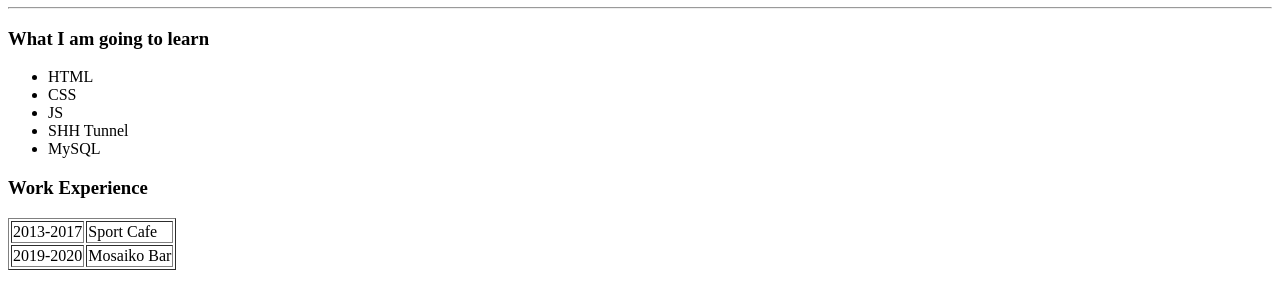
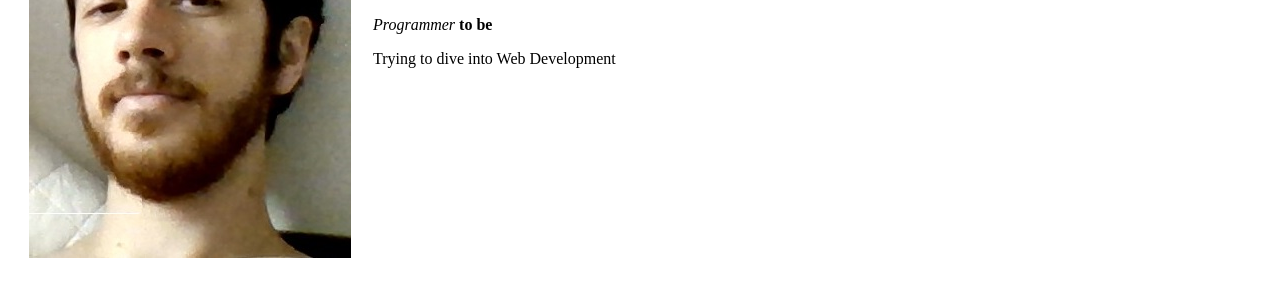
Before and after one commit to SolK21/cv, a plain HTML site: page index.html in a window 1280 px wide. Shown: the part 207-492 px from the top of the page. Drawn offline with Linux system fonts and the light colour scheme.

Commit message:
Add image as png

```diff
--- a/index.html
+++ b/index.html
@@ -9,7 +9,7 @@
 <body>
   <table cellspacing="20">
     <tr>
-      <td><img src="Images\Pic.jpg" alt="Konstantinos' Profile Picture"></td>
+      <td><img src="Pic.png" alt="Konstantinos' Profile Picture"></td>
       <td>
         <p><em>Programmer</em> <strong>to be</strong></p>
         <p>Trying to dive into Web Development</p>
```
Also changed, not shown: Pic.png (added).
